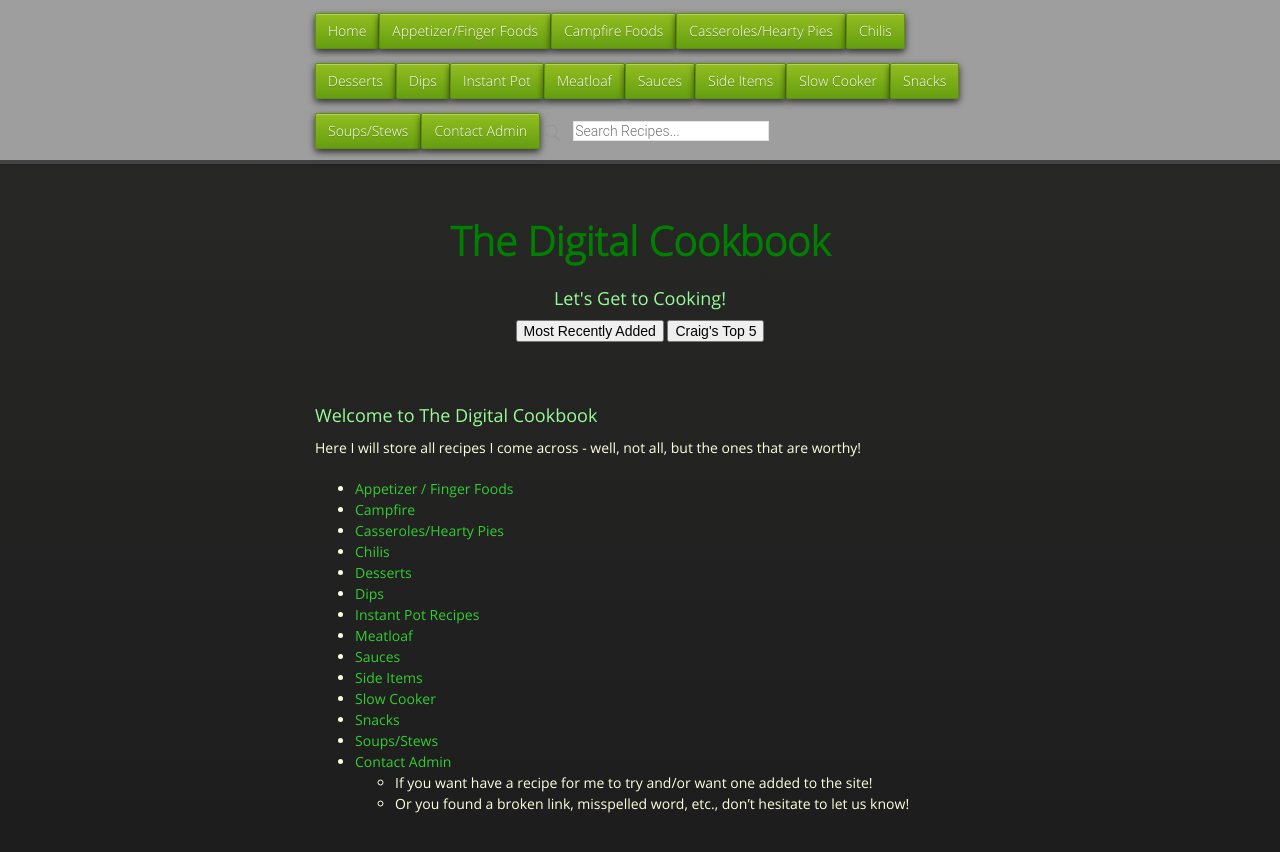
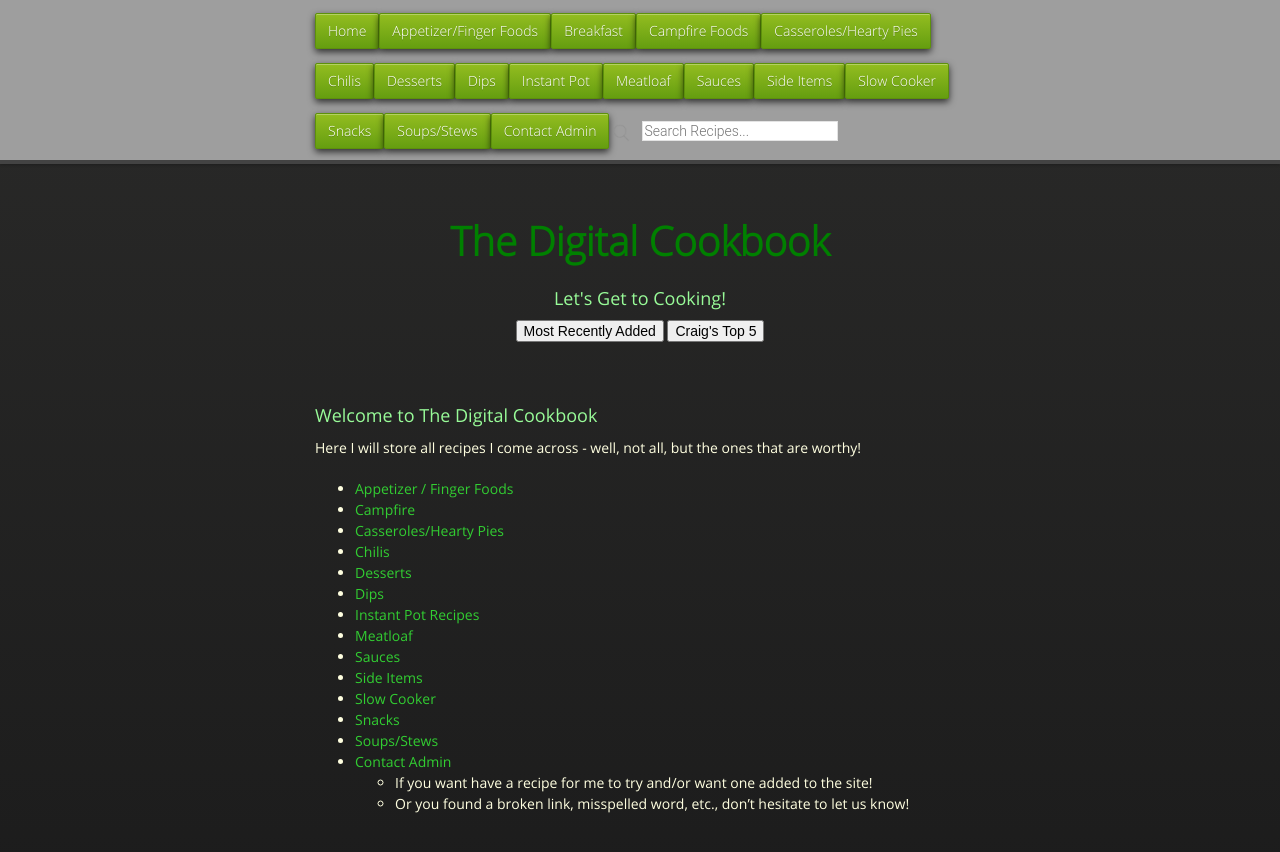
Before and after one commit to cmwillett/TheDigitalCookbook, a Jekyll site: the page built from index.md, in a window 1280 px wide. Shown: the top 852 px of the page. Built offline with Jekyll 4.4.1, drawn with Linux system fonts in a browser that asks for light colours; nearby versions of some CDN libraries.

Commit message:
Update default.html

```diff
--- a/_layouts/default.html
+++ b/_layouts/default.html
@@ -28,6 +28,7 @@
           <nav>
             <li class="fork"><a href="{{site.github.url}}">Home</a></li>
             <li class="fork"><a href="{{site.github.url}}/AppetizerFingerFoods/index.html">Appetizer/Finger Foods</a></li>
+            <li class="fork"><a href="{{site.github.url}}/Breakfast/index.html">Breakfast</a></li>
             <li class="fork"><a href="{{site.github.url}}/Campfire/index.html">Campfire Foods</a></li>
             <li class="fork"><a href="{{site.github.url}}/CasserolesAndHeartyPies/index.html">Casseroles/Hearty Pies</a></li>
             <li class="fork"><a href="{{site.github.url}}/Chilis/index.html">Chilis</a></li>
```
